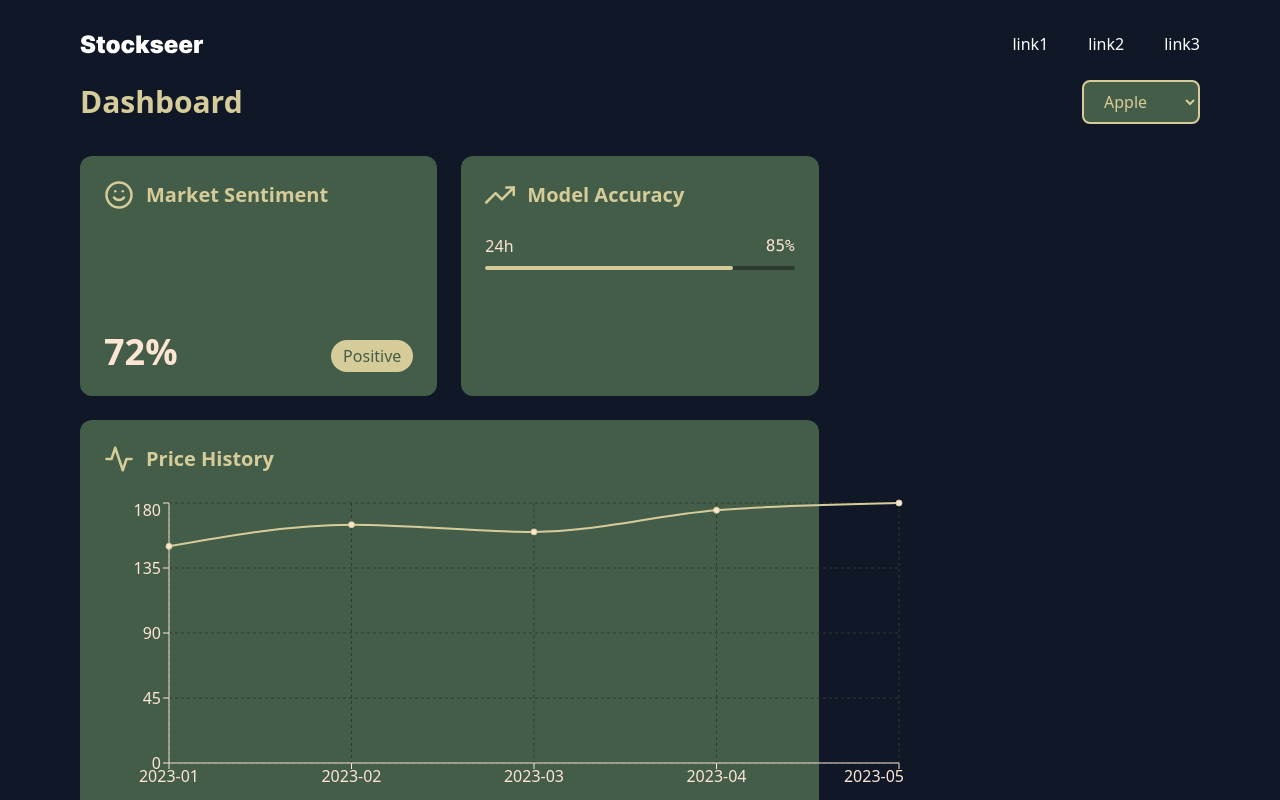
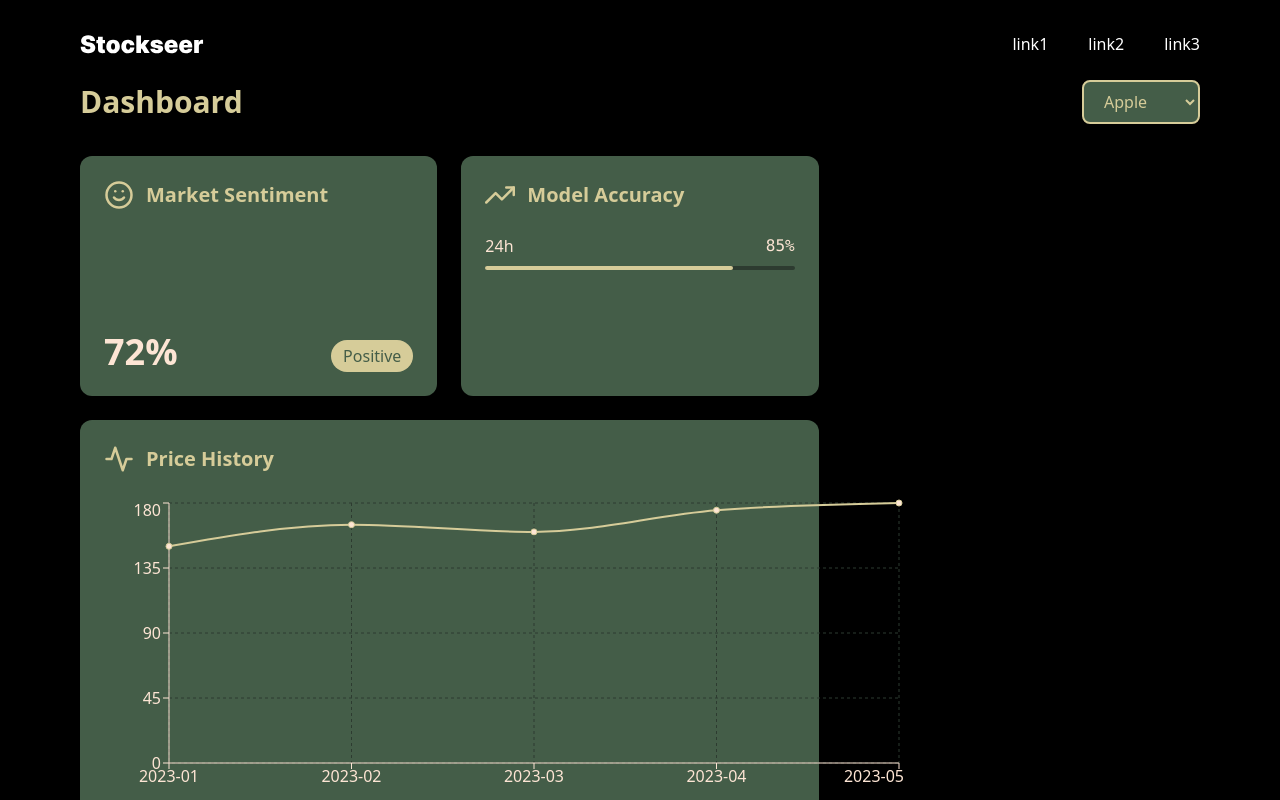
Before and after one commit to reachforaryan/stockseer, a React (Vite) app: page /bench in a window 1280 px wide. Shown: the top 800 px of the page. Built offline with nearby package versions, Linux system fonts and the light colour scheme.

Commit message:
bug fixes with links

```diff
--- a/src/component/dashboard/Bench.jsx
+++ b/src/component/dashboard/Bench.jsx
@@ -40,7 +40,7 @@ const Bench = () => {
   }; // Keep previous news data
 
   return (
-    <div className="min-h-screen p-6 bg-gray-900 pt-20 px-20">
+    <div className="min-h-screen p-6 bg-black pt-20 px-20">
       {/* Header Row */}
       <div className="flex items-center justify-between mb-8">
         <h1 className="text-3xl font-bold text-[#D6CC99]">Dashboard</h1>
--- a/src/data/data.json
+++ b/src/data/data.json
@@ -6,7 +6,7 @@
       "headlines": ["Stock rises", "Seer knows", "Future awaits"],
       "subtext" : ["For predicting stocks", "Know about tomorrow"],
       "button" : "Start the project",
-      "image" : "src/assets/Frame.png"
+      "image" : "/home/src/assets/Frame.png"
     },
     "marquee": {
       "text": "Stocks by Seer"
--- a/src/routes/Routes.jsx
+++ b/src/routes/Routes.jsx
@@ -8,7 +8,7 @@ import Bench from "../component/dashboard/Bench.jsx";
 const AppRoutes = () => {
   return (
     <Routes>
-      <Route path="/" element={
+      <Route path="/home" element={
         <>
           <LandingPage />
           <Marquee />
--- a/vite.config.js
+++ b/vite.config.js
@@ -8,5 +8,5 @@ export default defineConfig({
     tailwindcss(),
     react(),
   ],
-  base: "/stockseer",
+  base: "/home",
 })
```
